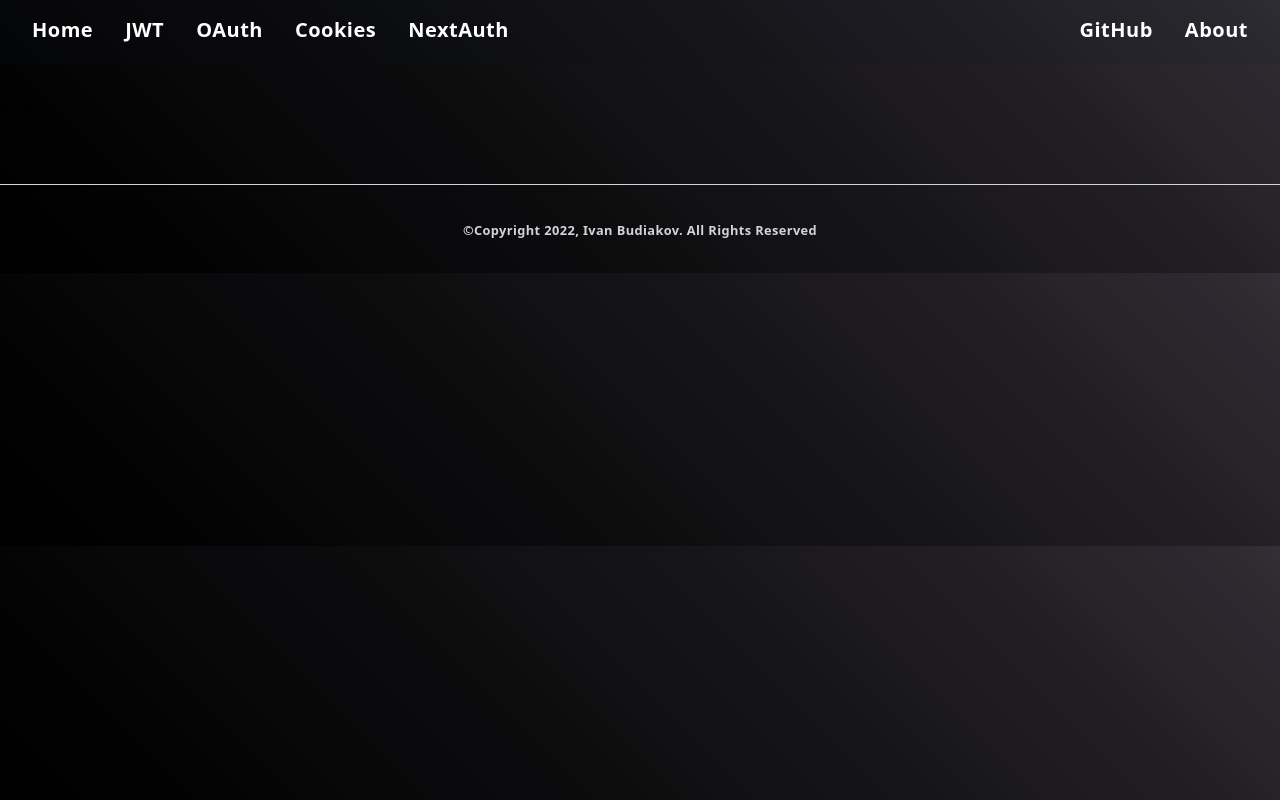
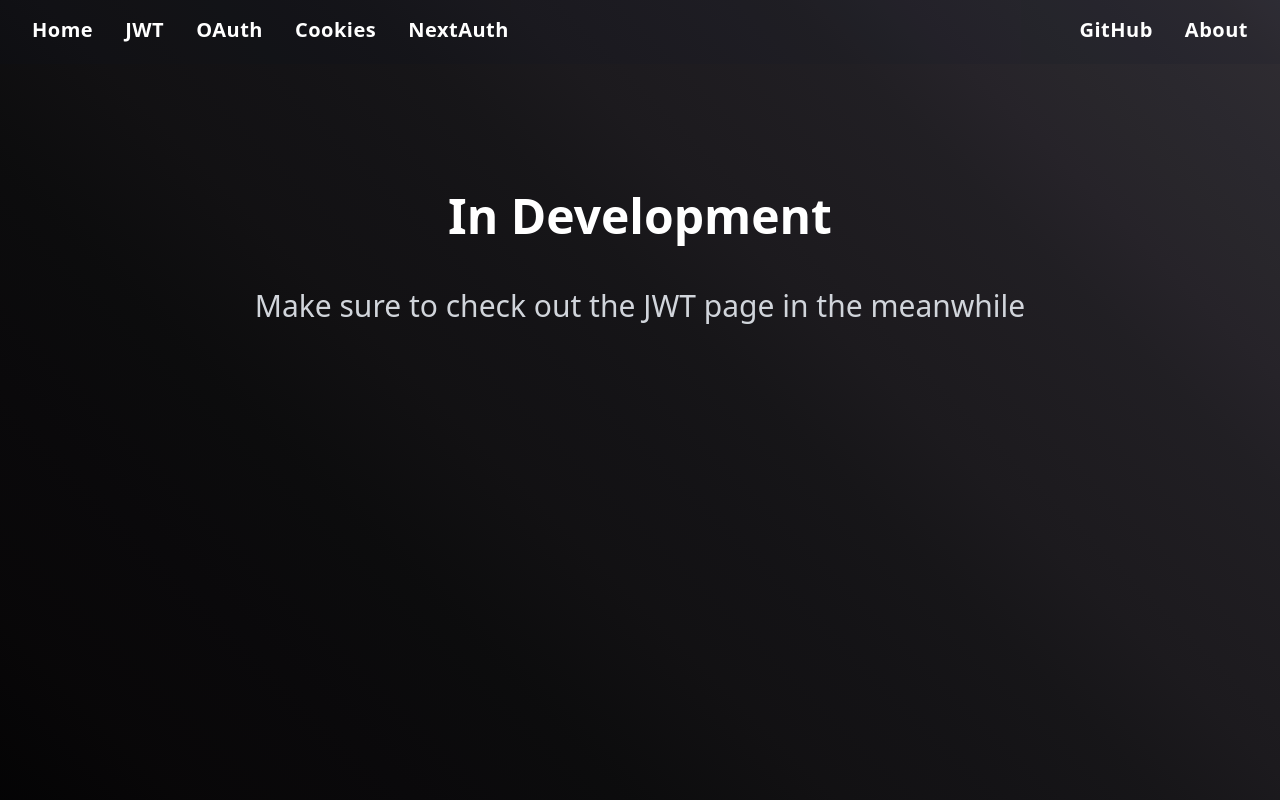
Before and after one commit to shivoqu/authenticator, a Next.js app: page /about in a window 1280 px wide. Shown: the top 800 px of the page. Built offline with nearby package versions, Linux system fonts and the light colour scheme.

Commit message:
add InDev to developing pages

```diff
--- a/app/about/page.tsx
+++ b/app/about/page.tsx
@@ -1,7 +1,5 @@
+import Dev from "../../ui/Dev";
+
 export default async function Page() {
-    return (
-        <div>
-            <h1>Page</h1>
-        </div>
-    )
+    return <Dev />
 }
--- a/app/cookies/page.tsx
+++ b/app/cookies/page.tsx
@@ -1,7 +1,5 @@
+import Dev from "../../ui/Dev";
+
 export default async function Page() {
-    return (
-        <div>
-            <h1>Page</h1>
-        </div>
-    )
+    return <Dev />
 }
--- a/app/nextauth/page.tsx
+++ b/app/nextauth/page.tsx
@@ -1,7 +1,5 @@
+import Dev from "../../ui/Dev";
+
 export default async function Page() {
-    return (
-        <div>
-            <h1>Page</h1>
-        </div>
-    )
+    return <Dev />
 }
--- a/app/oauth/page.tsx
+++ b/app/oauth/page.tsx
@@ -1,7 +1,5 @@
+import Dev from "../../ui/Dev";
+
 export default async function Page() {
-    return (
-        <div>
-            <h1>Page</h1>
-        </div>
-    )
+    return <Dev />
 }
--- /dev/null
+++ b/ui/Dev.tsx
@@ -0,0 +1,10 @@
+export default function Dev( {msg } : {msg ?: string}) {
+    let message = 'In Development' || msg;
+    let redirect = 'JWT page';
+    return (
+        <div className="w-full  my-32 min-h-full h-screen">
+            <h1 className="text-white font-bold text-5xl text-center">{message}</h1>
+            <h3 className="text-gray-300 my-12 text-3xl text-center">Make sure to check out the {redirect} in the meanwhile</h3>
+        </div>
+    )
+}
```
